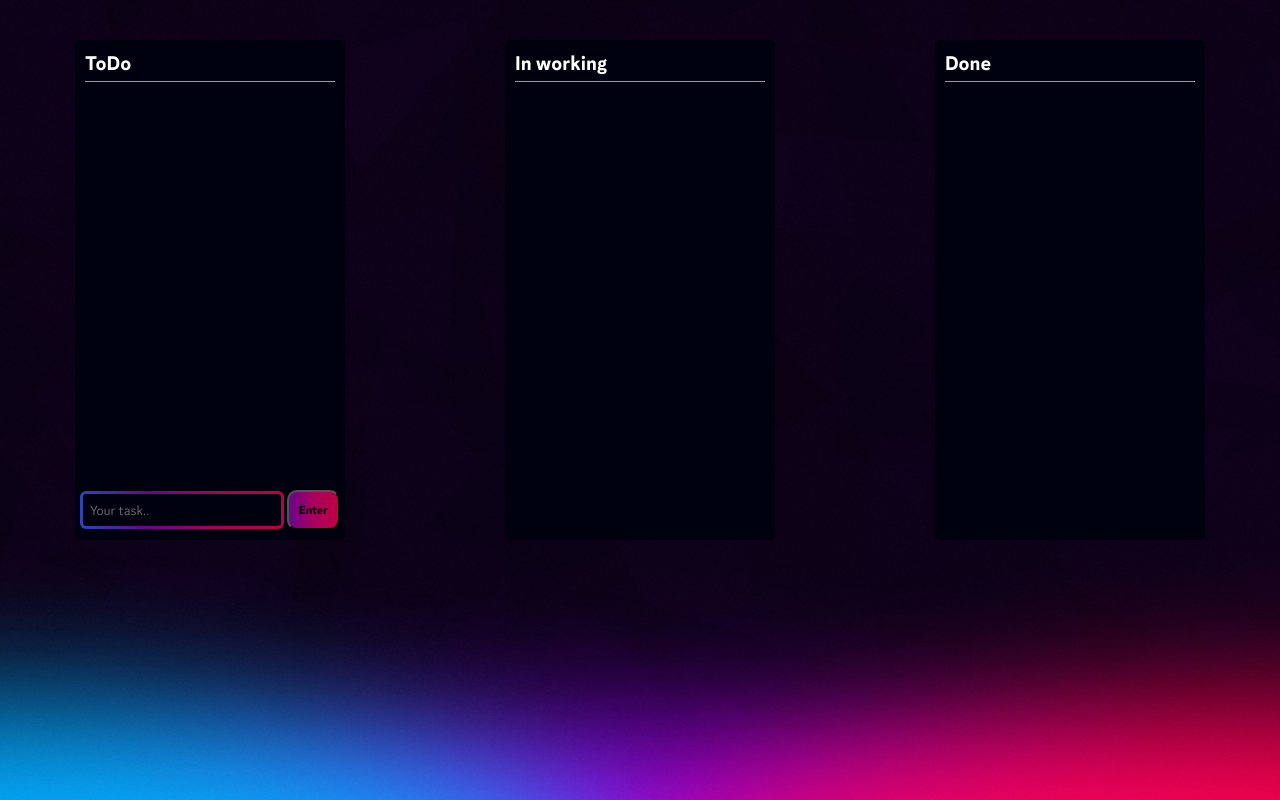
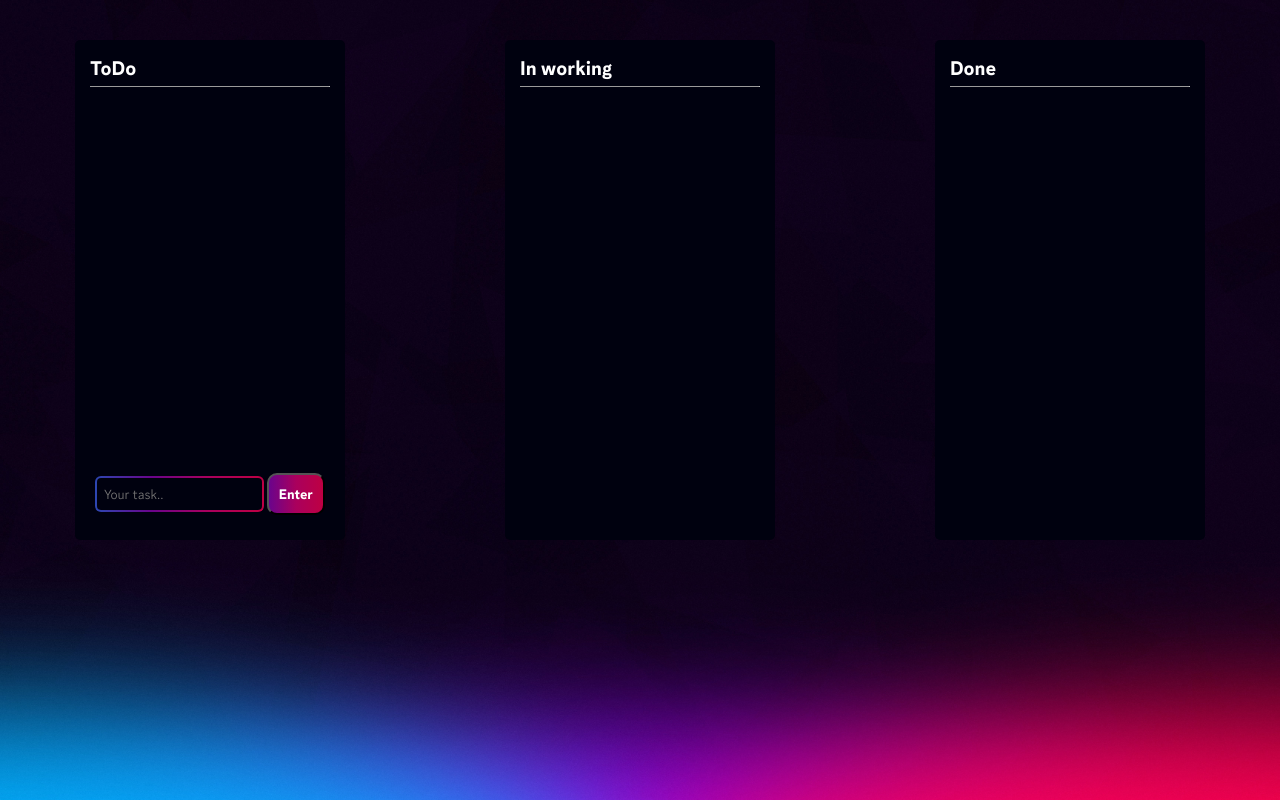
Before and after one commit to ItsJustAiko/ToDo-WebApp, a plain HTML site: page views/index.html in a window 1280 px wide. Drawn offline with Linux system fonts and the light colour scheme; files that its build step writes are made by us from their sources; files whose address does not match are found by name.

Commit message:
Make input bar more pretty

```diff
--- a/style/style.css
+++ b/style/style.css
@@ -37,16 +37,13 @@ body, html {
 
 .list {
     margin: 0 80px 0 80px;
+    padding: 15px;
     background-color: #00010F;
     border-radius: 5px;
     min-width: 270px;
     min-height: 500px;
     display: flex;
     flex-direction: column;
-}
-
-.list .header {
-    margin: 10px;
 }
 
 .list .header .title {
@@ -76,7 +73,7 @@ body, html {
     margin-right: 3px;
     color: white;
     background: none;
-    border: double 3px transparent;
+    border: double 2px transparent;
     border-radius: 6px;
     background-image: linear-gradient(#00010F, #00010F), linear-gradient(to right, rgba(44, 71, 178), rgba(106, 4, 140), rgba(170, 0, 93), rgba(190, 0, 67));
     background-origin: border-box;
@@ -91,8 +88,9 @@ body, html {
 .list .bar .btn {
     cursor: pointer;
     font-family: GGSans-Bold;
-    font-size: 12px;
+    font-size: 14px;
     padding: 10px;
     border-radius: 10px;
     background-image: linear-gradient(to right, rgba(106, 4, 140), rgba(170, 0, 93), rgba(190, 0, 67));
+    color: white;
 }
```
